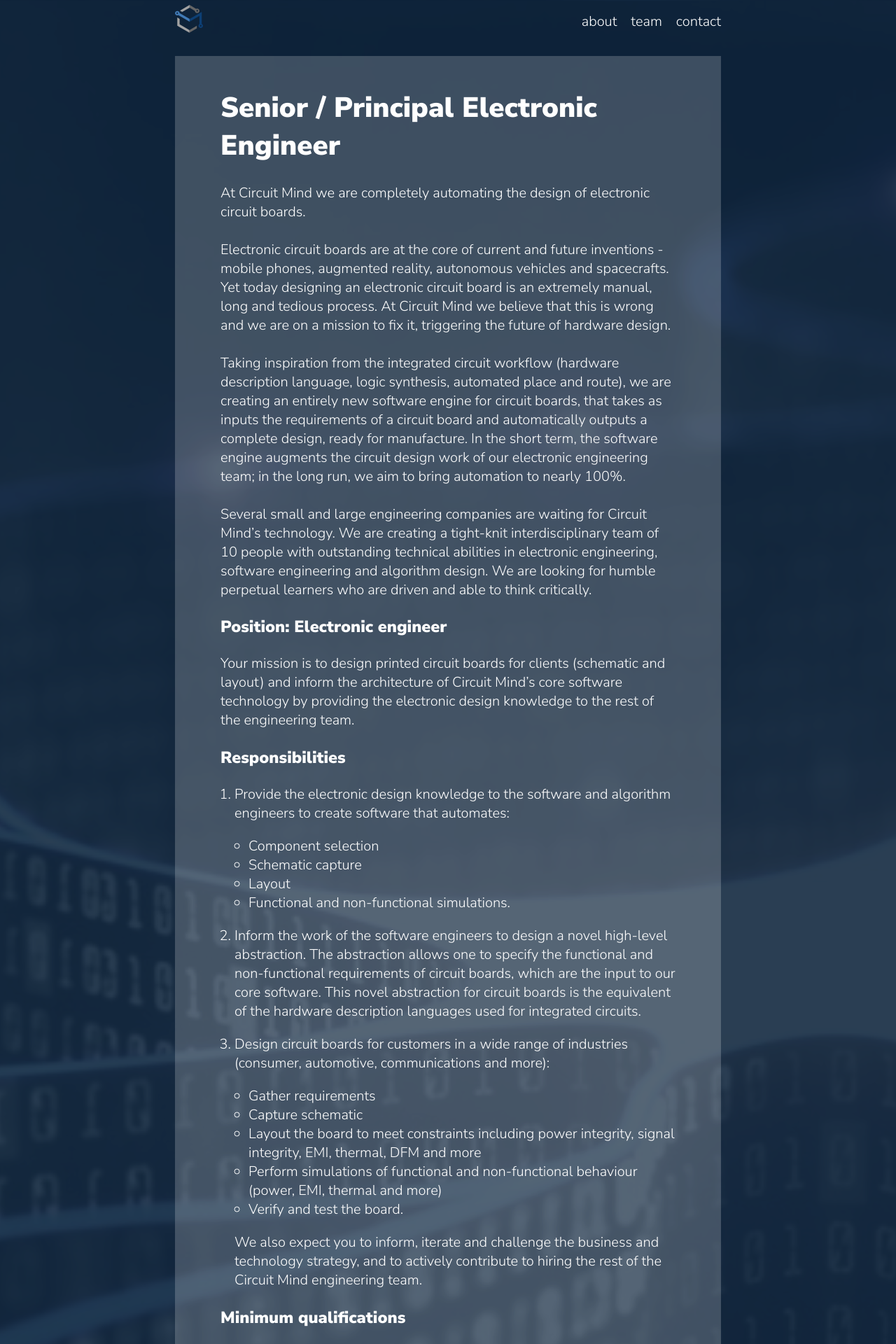
After one commit to aiwatko/circuitmind, a PHP site: page /senior-software-engineer.html in a window 1280 px wide. The commit adds this page. Shown: the top 1920 px of the page at 70% size. Run offline with PHP 8.4, Linux system fonts and the light colour scheme.

Commit message:
Add job description page

```diff
--- a/contact.html
+++ b/contact.html
@@ -12,7 +12,7 @@
 	<script async src='https://www.google-analytics.com/analytics.js'></script>
 	<!-- End Google Analytics -->
 	<link rel="stylesheet" type="text/css" href="main.css?v=1.3">
-	<link href="https://fonts.googleapis.com/css?family=Nunito+Sans:400,900" rel="stylesheet">
+	<link href="https://fonts.googleapis.com/css?family=Nunito+Sans:300,400,900" rel="stylesheet">
 	<script src='https://api.tiles.mapbox.com/mapbox-gl-js/v0.53.0/mapbox-gl.js'></script>
 	<link href='https://api.tiles.mapbox.com/mapbox-gl-js/v0.53.0/mapbox-gl.css' rel='stylesheet' />
 	<meta charset="utf-8">
--- a/index.html
+++ b/index.html
@@ -12,7 +12,7 @@
 	<script async src='https://www.google-analytics.com/analytics.js'></script>
 	<!-- End Google Analytics -->
 	<link rel="stylesheet" type="text/css" href="main.css?v=1.3">
-	<link href="https://fonts.googleapis.com/css?family=Nunito+Sans:400,900" rel="stylesheet">
+	<link href="https://fonts.googleapis.com/css?family=Nunito+Sans:300,400,900" rel="stylesheet">
 	<meta charset="utf-8">
 	<title>Circuit mind</title>
 	<meta name="description" content="Circuit Mind completely automates the design of electronic circuits. Its compiler takes in the requirements for a circuit board and outputs the circuit board final design ready for manufacture. This means better circuits designed orders of magnitude faster at a fraction of the cost.">
--- a/main.css
+++ b/main.css
@@ -7,6 +7,7 @@
   background-size: cover;
   background-position: center;
   font-size: 20px;
+  font-weight: 300;
 }
 
 .template {
@@ -259,6 +260,11 @@
   border: 0;
 }
 
+.about__hiring {
+  padding: 0 20px;
+  margin-bottom: 40px;
+}
+
 .careers {
   display: flex;
   align-items: top;
@@ -278,3 +284,12 @@
   padding: 20px 0;
   background: rgba(255, 255, 255, .2);
 }
+
+.careers__content {
+  padding: 0 20px;
+  max-width: 650px;
+}
+
+ol, ul {
+  padding-left: 20px;
+}
--- /dev/null
+++ b/senior-software-engineer.html
@@ -0,0 +1,178 @@
+<!DOCTYPE html>
+<html lang="en">
+
+<head>
+  <meta name="viewport" content="width=device-width, initial-scale=1">
+  <!-- Google Analytics -->
+  <script>
+    window.ga = window.ga || function () { (ga.q = ga.q || []).push(arguments) }; ga.l = +new Date;
+    ga('create', 'UA-132393507-1', 'auto');
+    ga('send', 'pageview');
+  </script>
+  <script async src='https://www.google-analytics.com/analytics.js'></script>
+  <!-- End Google Analytics -->
+  <link rel="stylesheet" type="text/css" href="main.css?v=1.3">
+  <link href="https://fonts.googleapis.com/css?family=Nunito+Sans:300,400,900" rel="stylesheet">
+  <meta charset="utf-8">
+  <title>Circuit mind</title>
+  <meta name="description"
+    content="Circuit Mind completely automates the design of electronic circuits. Its compiler takes in the requirements for a circuit board and outputs the circuit board final design ready for manufacture. This means better circuits designed orders of magnitude faster at a fraction of the cost.">
+</head>
+
+<body>
+  <div class="template">
+    <div class="container">
+      <header class="header">
+        <div class="header__logo-container">
+          <a href="index.html"><img class="header__logo" src="logo.svg" alt="Logo" /></a>
+        </div>
+        <div class="header__links-container">
+          <a class="link" href="about.html">about</a>
+          <a class="link" href="team.html">team</a>
+          <a class="link" href="contact.html">contact</a>
+        </div>
+      </header>
+      <main class="careers">
+        <div class="careers__inner">
+          <div class="careers__content">
+            <div id="senior-software-engineer">
+              <h1>Senior / Principal Electronic Engineer</h1>
+              <p>
+                At Circuit Mind we are completely automating the design of electronic circuit
+                boards.<br /><br />
+                Electronic circuit boards are at the core of current and future inventions - mobile
+                phones,
+                augmented reality, autonomous vehicles and spacecrafts. Yet today designing an
+                electronic
+                circuit board is an extremely manual, long and tedious process. At Circuit Mind we
+                believe that
+                this is wrong and we are on a mission to fix it, triggering the future of hardware
+                design.<br /><br />
+                Taking inspiration from the integrated circuit workflow (hardware description language,
+                logic
+                synthesis, automated place and route), we are creating an entirely new software engine
+                for
+                circuit boards, that takes as inputs the requirements of a circuit board and
+                automatically outputs
+                a complete design, ready for manufacture. In the short term, the software engine
+                augments the
+                circuit design work of our electronic engineering team; in the long run, we aim to bring
+                automation to nearly 100%.<br /><br />
+                Several small and large engineering companies are waiting for Circuit Mind’s technology.
+                We
+                are creating a tight-knit interdisciplinary team of 10 people with outstanding technical
+                abilities in
+                electronic engineering, software engineering and algorithm design. We are looking for
+                humble
+                perpetual learners who are driven and able to think critically.
+              </p>
+              <h3>Position: Electronic engineer</h3>
+              <p>
+                Your mission is to design printed circuit boards for clients (schematic and layout) and
+                inform the
+                architecture of Circuit Mind’s core software technology by providing the electronic
+                design
+                knowledge to the rest of the engineering team.
+              </p>
+              <h3>Responsibilities</h3>
+              <ol>
+                <li>
+                  <p>Provide the electronic design knowledge to the software and algorithm engineers
+                    to create software
+                    that automates:</p>
+                  <ul>
+                    <li>Component selection</li>
+                    <li>Schematic capture</li>
+                    <li>Layout</li>
+                    <li>Functional and non-functional simulations.</li>
+                  </ul>
+                </li>
+                <li>
+                  <p>Inform the work of the software engineers to design a novel high-level
+                    abstraction.
+                    The abstraction allows one to specify the functional and non-functional
+                    requirements of circuit
+                    boards, which are the input to our core software. This novel abstraction for
+                    circuit boards is the
+                    equivalent of the hardware description languages used for integrated circuits.
+                  </p>
+                </li>
+                <li>
+                  <p>Design circuit boards for customers in a wide range of industries (consumer,
+                    automotive,
+                    communications and more):</p>
+                  <ul>
+                    <li>Gather requirements</li>
+                    <li>Capture schematic</li>
+                    <li>Layout the board to meet constraints including power integrity, signal
+                      integrity, EMI,
+                      thermal, DFM and more</li>
+                    <li>Perform simulations of functional and non-functional behaviour (power, EMI,
+                      thermal and
+                      more)</li>
+                    <li>Verify and test the board.</li>
+                  </ul>
+                  <p>We also expect you to inform, iterate and challenge the business and technology
+                    strategy, and
+                    to actively contribute to hiring the rest of the Circuit Mind engineering team.
+                  </p>
+                </li>
+              </ol>
+              <h3>Minimum qualifications</h3>
+              <ul>
+                <li>Master’s in electrical or electronics engineering (or equivalent professional
+                  experience).</li>
+                <li>Proficiency in creating schematics for analog, digital and mixed signal circuit
+                  boards.</li>
+                <li>Experience laying out analog, digital and mixed signal circuit boards of up to 8
+                  layers.</li>
+                <li>Experience with at least one professional electronic CAD software package (Mentor,
+                  Cadence, Altium, Zuken) and willingness to learn others.</li>
+                <li>Deep knowledge of circuit behavioural modelling/simulation and library maintenance.
+                </li>
+                <li>Understanding of IPC standard component library creation and circuit board
+                  specification.</li>
+                <li>Good communication and presentation skills.</li>
+                <li>Ability to work productively in a team.</li>
+                <li>Strong desire to learn continuously.</li>
+              </ul>
+              <h3>Nice to haves</h3>
+              <ul>
+                <li>Solid experience in schematic capture and layout for complex circuit boards:
+                  <ul>
+                    <li>150+ components</li>
+                    <li>10+ layers</li>
+                    <li>High-speed digital signals</li>
+                    <li>Sensitive analog components</li>
+                    <li>Industrial level power, EMI, and thermal requirements.</li>
+                  </ul>
+                </li>
+                <li>Experience designing schematic and layout of RF circuits and/or power circuits.</li>
+                <li>Experience with EMI and thermal simulation tools.</li>
+                <li>Experience collaborating with mechanical engineers to ensure that the circuit meets
+                  DFM needs.</li>
+                <li>Experience in testing circuit boards.</li>
+                <li>Basic knowledge of a software programming language (MATLAB, Python, Java, C, C++,
+                  C# or other).</li>
+
+                <li>Strong leadership skills.</li>
+              </ul>
+              <h3>We offer</h3>
+              <p>
+                Technical challenges and the chance to shape first-hand the electronics revolution.
+                Competitive salary and equity.<br />
+                25 days of annual holidays.<br /><br />
+                At Circuit Mind we value diversity and foster an inclusive environment.<br />
+                If you have an additional necessity or disability that needs accommodation, please let
+                us know
+                so we can adjust the interview process to your needs.<br /><br />
+              </p>
+            </div>
+          </div>
+        </div>
+      </main>
+    </div>
+  </div>
+</body>
+
+</html>
--- a/team.html
+++ b/team.html
@@ -12,7 +12,7 @@
 	<script async src='https://www.google-analytics.com/analytics.js'></script>
 	<!-- End Google Analytics -->
 	<link rel="stylesheet" type="text/css" href="main.css?v=1.3">
-	<link href="https://fonts.googleapis.com/css?family=Nunito+Sans:400,900" rel="stylesheet">
+	<link href="https://fonts.googleapis.com/css?family=Nunito+Sans:300, 400,900" rel="stylesheet">
 	<meta charset="utf-8">
 	<title>Circuit mind</title>
 	<meta name="description" content="Circuit Mind completely automates the design of electronic circuits. Its compiler takes in the requirements for a circuit board and outputs the circuit board final design ready for manufacture. This means better circuits designed orders of magnitude faster at a fraction of the cost.">
```
Also changed, not shown: about.html (+5 -2 lines), careers.html (deleted, +0 -48 lines).
